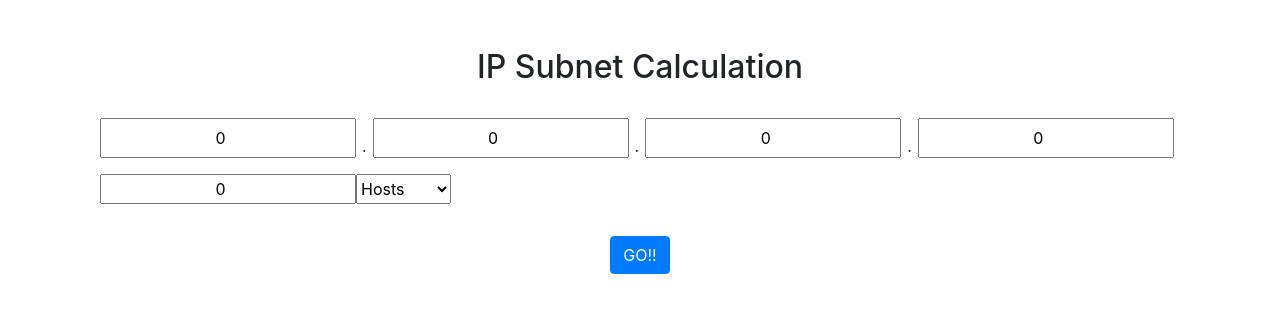
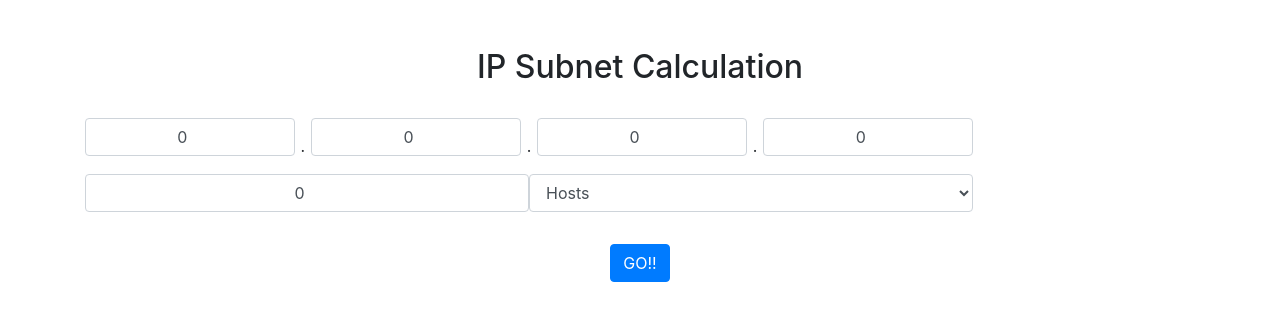
Before and after one commit to dacharat/IP-subnet-calculator, a React (Create React App) app: page / in a window 1280 px wide. Shown: the top 320 px of the page. Built offline with nearby package versions, Linux system fonts and the light colour scheme.

Commit message:
:lollipop: must fix width of input

```diff
--- a/src/components/input.js
+++ b/src/components/input.js
@@ -18,8 +18,13 @@ class InputValue extends React.Component {
   handleInput = e => {
     const input = Number.parseInt(e.target.value);
     this.setState({ [e.target.name]: this.limitIPValue(input) }, () => {
-      let test = { first: this.state.first, second: this.state.second, third: this.state.third, fourth: this.state.fourth };
-      console.log('test', test);
+      let test = {
+        first: this.state.first,
+        second: this.state.second,
+        third: this.state.third,
+        fourth: this.state.fourth
+      };
+      console.log("test", test);
 
       this.props.callbackip({
         first: this.state.first,
@@ -88,9 +93,10 @@ class InputValue extends React.Component {
 
   render() {
     return (
-      <div className="container">
+      <div>
         <InputInline>
           <Input
+            className="form-control"
             type="number"
             onChange={this.handleInput}
             value={this.state.first}
@@ -98,6 +104,7 @@ class InputValue extends React.Component {
           />
           <Point>.</Point>
           <Input
+            className="form-control"
             type="number"
             onChange={this.handleInput}
             value={this.state.second}
@@ -105,6 +112,7 @@ class InputValue extends React.Component {
           />
           <Point>.</Point>
           <Input
+            className="form-control"
             type="number"
             onChange={this.handleInput}
             value={this.state.third}
@@ -112,6 +120,7 @@ class InputValue extends React.Component {
           />
           <Point>.</Point>
           <Input
+            className="form-control"
             type="number"
             onChange={this.handleInput}
             value={this.state.fourth}
@@ -121,11 +130,12 @@ class InputValue extends React.Component {
         <ChooseHosts>
           <Input
             type="number"
+            className="form-control"
             onChange={this.handleHostInput}
             value={this.state.number}
             name="number"
           />
-          <select onChange={this.typeChange}>
+          <select onChange={this.typeChange} className="form-control">
             <option value="host">Hosts</option>
             <option value="network">Networks</option>
           </select>
```
